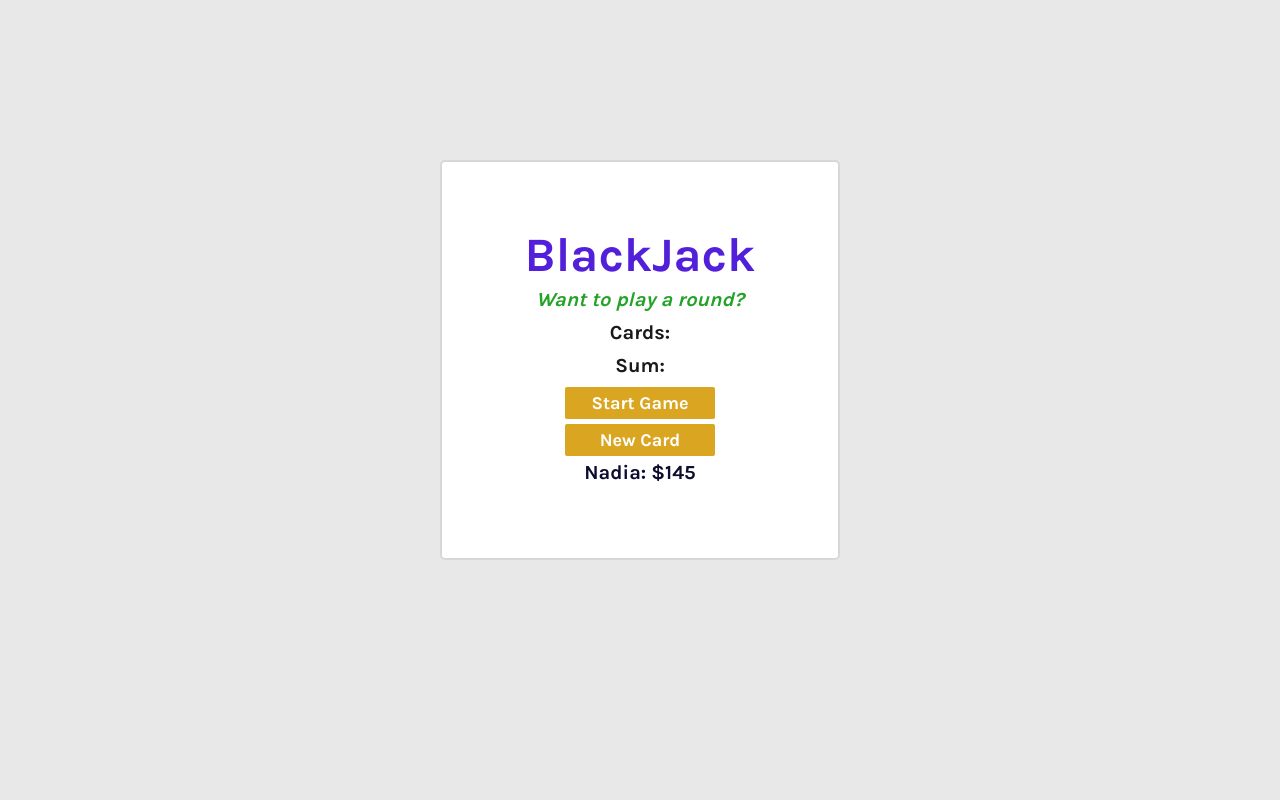
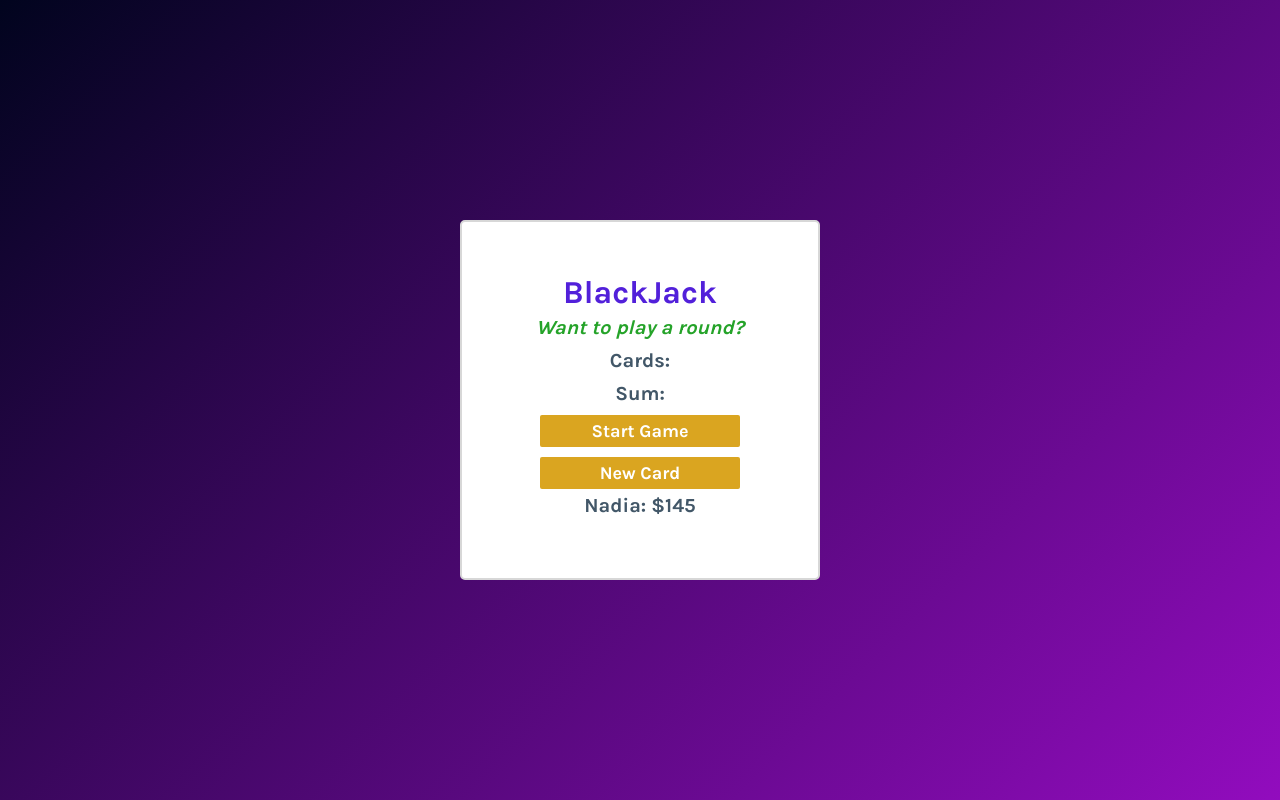
Before and after one commit to sanyomor-01/Card-game, a plain HTML site: page index.html in a window 1280 px wide. Drawn offline with Linux system fonts and the light colour scheme.

Commit message:
background color

```diff
--- a/index.css
+++ b/index.css
@@ -7,19 +7,19 @@
     font-family: 'Karla', sans-serif;
 }
 body{
-  width: 1280px;
-  height: 90vh;
+  height: 100vh;
   margin: auto;
   display: flex;
   justify-content: center;
   align-items: center;
-  background-color:rgb(232, 232, 232);
+  background: linear-gradient(135deg, #01041e, #920cbe);
 }
 h1 {
     color: #5220da;
-    font-size: 48px;
+    font-size: 2rem;
     font-weight: 800;
     margin-bottom: 5px;
+    text-align: left;
 }
 main{
     display: flex;
@@ -27,9 +27,9 @@ main{
     justify-content: center;
     align-items: center;
     background-color: white;
-    color: #191a1b;
-    width: 400px;
-    height: 50vh;
+    color: #425768;
+    width: 360px;
+    height: 45vh;
     border-radius: 5px;
     margin:auto;
     text-align: center;
@@ -46,8 +46,9 @@ p {
     font-weight: 700;
 }
 
+
 button {
-    width: 150px;
+    width: 200px;
     color:white;
     background: goldenrod;
     padding: 5px 10px;
@@ -57,11 +58,16 @@ button {
     font-weight: 600;
     cursor: pointer;
 }
+button:hover{
+    background-color:#F2F4F8;
+    animation-delay: ease 0.3s;
+    color: goldenrod;
+}
 .btn{
-    margin-top: 5px;
+    margin-top: 10px;
 }
 
 #player-el {
     margin-top: 5px;
-    color: #0d0d2f;
+
 }
```
